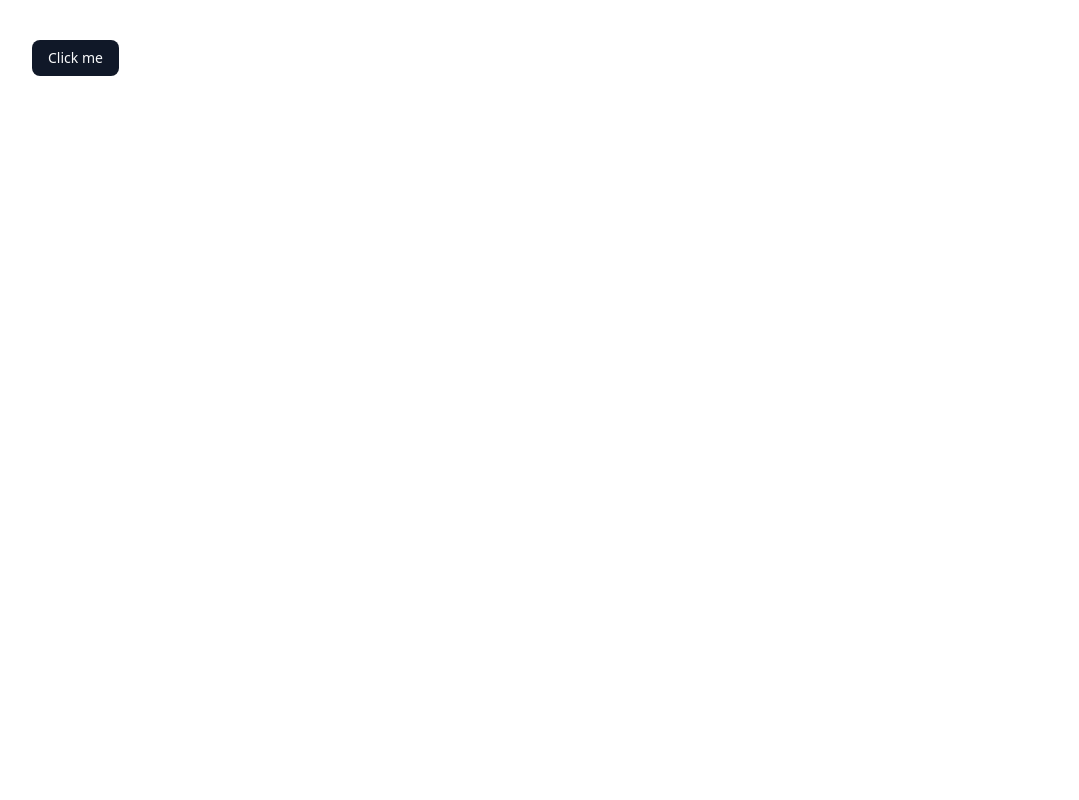
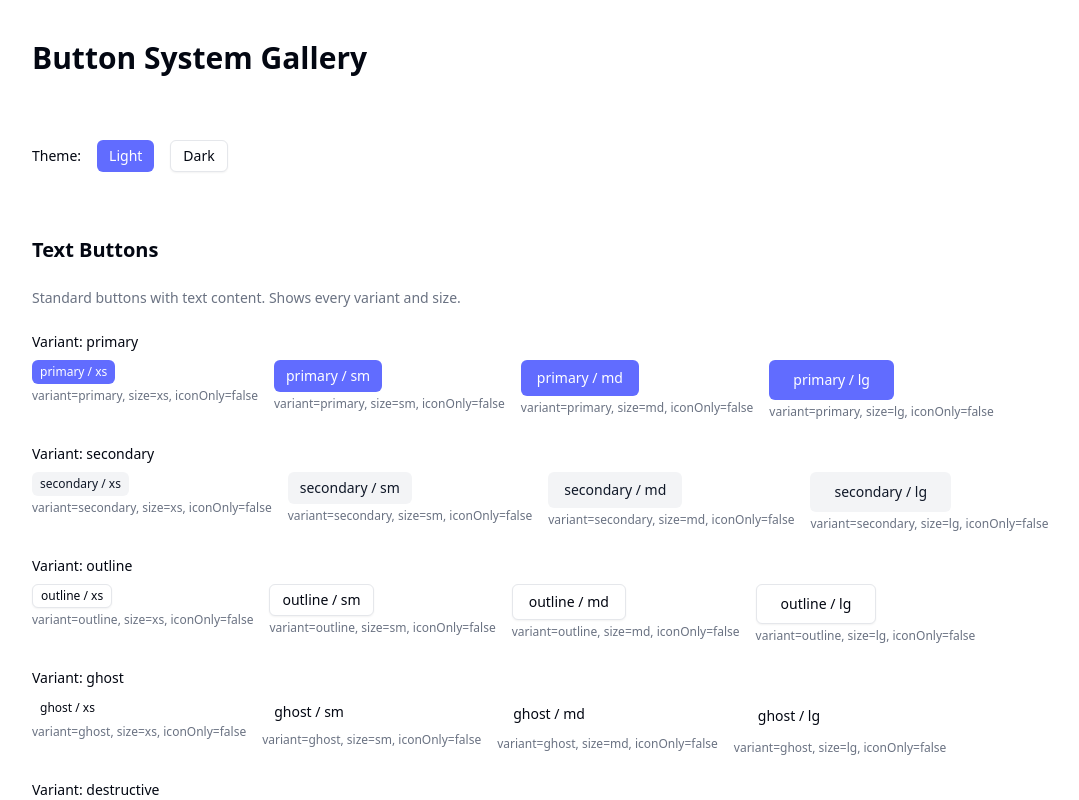
Before and after one commit to chebert-pd/v0-Wyllo, a Next.js app in the folder my-app/: page / in a window 1280 px wide. Shown: the top 800 px of the page, without its empty margins (8-1087 px from the left). Built offline with nearby package versions, Linux system fonts and the light colour scheme.

Commit message:
Adding gallery and components

```diff
--- a/my-app/app/globals.css
+++ b/my-app/app/globals.css
@@ -48,15 +48,15 @@
 }
 
 :root {
-  --radius: 0.625rem;
+  --radius: 0.5rem;
   --background: oklch(1 0 0);
   --foreground: oklch(0.13 0.028 261.692);
   --card: oklch(1 0 0);
   --card-foreground: oklch(0.13 0.028 261.692);
   --popover: oklch(1 0 0);
   --popover-foreground: oklch(0.13 0.028 261.692);
-  --primary: oklch(0.21 0.034 264.665);
-  --primary-foreground: oklch(0.985 0.002 247.839);
+  --primary: oklch(0.62 0.24 274);
+  --primary-foreground: oklch(1 0 0);
   --secondary: oklch(0.967 0.003 264.542);
   --secondary-foreground: oklch(0.21 0.034 264.665);
   --muted: oklch(0.967 0.003 264.542);
@@ -89,8 +89,8 @@
   --card-foreground: oklch(0.985 0.002 247.839);
   --popover: oklch(0.21 0.034 264.665);
   --popover-foreground: oklch(0.985 0.002 247.839);
-  --primary: oklch(0.928 0.006 264.531);
-  --primary-foreground: oklch(0.21 0.034 264.665);
+  --primary: oklch(0.38 0.18 274);
+  --primary-foreground: oklch(1 0 0);
   --secondary: oklch(0.278 0.033 256.848);
   --secondary-foreground: oklch(0.985 0.002 247.839);
   --muted: oklch(0.278 0.033 256.848);
--- a/my-app/app/page.tsx
+++ b/my-app/app/page.tsx
@@ -1,9 +1,173 @@
+// "use client"
+"use client"
 import { Button } from "@/components/ui/button"
 
-export default function Home() {
+import { useEffect, useState } from "react"
+
+function DemoIcon() {
   return (
-    <div className="p-10">
-      <Button>Click me</Button>
+    <svg
+      xmlns="http://www.w3.org/2000/svg"
+      viewBox="0 0 24 24"
+      fill="none"
+      stroke="currentColor"
+      strokeWidth="2"
+      strokeLinecap="round"
+      strokeLinejoin="round"
+    >
+      <circle cx="12" cy="12" r="10" />
+      <path d="M8 12h8" />
+      <path d="M12 8v8" />
+    </svg>
+  )
+}
+
+const variants = [
+  "primary",
+  "secondary",
+  "outline",
+  "ghost",
+  "destructive",
+  "link",
+] as const
+
+const sizes = ["xs", "sm", "md", "lg"] as const
+
+export default function ComponentGallery() {
+  const [theme, setTheme] = useState<"light" | "dark">("light")
+
+  useEffect(() => {
+    const root = document.documentElement
+    if (theme === "dark") {
+      root.classList.add("dark")
+    } else {
+      root.classList.remove("dark")
+    }
+  }, [theme])
+
+  return (
+    <div className="p-10 space-y-16">
+      <h1 className="text-3xl font-bold">Button System Gallery</h1>
+      <div className="flex items-center gap-4">
+        <span className="text-sm font-medium">Theme:</span>
+        <Button
+          variant={theme === "light" ? "primary" : "outline"}
+          size="sm"
+          onClick={() => setTheme("light")}
+        >
+          Light
+        </Button>
+        <Button
+          variant={theme === "dark" ? "primary" : "outline"}
+          size="sm"
+          onClick={() => setTheme("dark")}
+        >
+          Dark
+        </Button>
+      </div>
+
+      {/* TEXT BUTTONS */}
+      <section className="space-y-6">
+        <h2 className="text-xl font-semibold">Text Buttons</h2>
+        <p className="text-sm text-muted-foreground">
+          Standard buttons with text content. Shows every variant and size.
+        </p>
+
+        {variants.map((variant) => (
+          <div key={variant} className="space-y-2">
+            <h3 className="text-sm font-medium">Variant: {variant}</h3>
+            <div className="flex flex-wrap gap-4">
+              {sizes.map((size) => (
+                <div key={size} className="flex flex-col items-start gap-1">
+                  <Button variant={variant} size={size}>
+                    {variant} / {size}
+                  </Button>
+                  <span className="text-xs text-muted-foreground">
+                    variant={variant}, size={size}, iconOnly=false
+                  </span>
+                </div>
+              ))}
+            </div>
+          </div>
+        ))}
+      </section>
+
+      {/* ICON + TEXT */}
+      <section className="space-y-6">
+        <h2 className="text-xl font-semibold">Icon + Text Buttons</h2>
+        <p className="text-sm text-muted-foreground">
+          Buttons with a leading icon and text label.
+        </p>
+
+        {variants.map((variant) => (
+          <div key={variant} className="space-y-2">
+            <h3 className="text-sm font-medium">Variant: {variant}</h3>
+            <div className="flex flex-wrap gap-4">
+              {sizes.map((size) => (
+                <div key={size} className="flex flex-col items-start gap-1">
+                  <Button variant={variant} size={size}>
+                    <DemoIcon />
+                    {variant} / {size}
+                  </Button>
+                  <span className="text-xs text-muted-foreground">
+                    variant={variant}, size={size}, iconOnly=false
+                  </span>
+                </div>
+              ))}
+            </div>
+          </div>
+        ))}
+      </section>
+
+      {/* ICON ONLY */}
+      <section className="space-y-6">
+        <h2 className="text-xl font-semibold">Icon Only Buttons</h2>
+        <p className="text-sm text-muted-foreground">
+          Square buttons. Icon size scales with button size (16px for xs/sm,
+          20px for md/lg).
+        </p>
+
+        {variants.map((variant) => (
+          <div key={variant} className="space-y-2">
+            <h3 className="text-sm font-medium">Variant: {variant}</h3>
+            <div className="flex flex-wrap gap-4">
+              {sizes.map((size) => (
+                <div key={size} className="flex flex-col items-center gap-1">
+                  <Button variant={variant} size={size} iconOnly>
+                    <DemoIcon />
+                  </Button>
+                  <span className="text-xs text-muted-foreground text-center whitespace-pre-line">
+                    {`variant=${variant}
+size=${size}
+iconOnly=true`}
+                  </span>
+                </div>
+              ))}
+            </div>
+          </div>
+        ))}
+      </section>
+
+      {/* STATES */}
+      <section className="space-y-6">
+        <h2 className="text-xl font-semibold">State Examples</h2>
+        <p className="text-sm text-muted-foreground">
+          Demonstrates disabled state across sizes.
+        </p>
+
+        <div className="flex flex-wrap gap-6">
+          {sizes.map((size) => (
+            <div key={size} className="flex flex-col gap-2">
+              <Button size={size} disabled>
+                Disabled / {size}
+              </Button>
+              <Button size={size} iconOnly disabled>
+                <DemoIcon />
+              </Button>
+            </div>
+          ))}
+        </div>
+      </section>
     </div>
   )
 }
--- a/my-app/components/ui/button.tsx
+++ b/my-app/components/ui/button.tsx
@@ -9,7 +9,7 @@ const buttonVariants = cva(
   {
     variants: {
       variant: {
-        default: "bg-primary text-primary-foreground hover:bg-primary/90",
+        primary: "bg-primary text-primary-foreground hover:bg-primary/90",
         destructive:
           "bg-destructive text-white hover:bg-destructive/90 focus-visible:ring-destructive/20 dark:focus-visible:ring-destructive/40 dark:bg-destructive/60",
         outline:
@@ -21,32 +21,35 @@ const buttonVariants = cva(
         link: "text-primary underline-offset-4 hover:underline",
       },
       size: {
-        default: "h-9 px-4 py-2 has-[>svg]:px-3",
         xs: "h-6 gap-1 rounded-md px-2 text-xs has-[>svg]:px-1.5 [&_svg:not([class*='size-'])]:size-3",
         sm: "h-8 rounded-md gap-1.5 px-3 has-[>svg]:px-2.5",
+        md: "h-9 px-4 py-2 has-[>svg]:px-3",
         lg: "h-10 rounded-md px-6 has-[>svg]:px-4",
-        icon: "size-9",
-        "icon-xs": "size-6 rounded-md [&_svg:not([class*='size-'])]:size-3",
-        "icon-sm": "size-8",
-        "icon-lg": "size-10",
+      },
+      iconOnly: {
+        true: "aspect-square px-0",
+        false: "",
       },
     },
     defaultVariants: {
-      variant: "default",
-      size: "default",
+      variant: "primary",
+      size: "md",
+      iconOnly: false,
     },
   }
 )
 
 function Button({
   className,
-  variant = "default",
-  size = "default",
+  variant = "primary",
+  size = "md",
+  iconOnly = false,
   asChild = false,
   ...props
 }: React.ComponentProps<"button"> &
   VariantProps<typeof buttonVariants> & {
     asChild?: boolean
+    iconOnly?: boolean
   }) {
   const Comp = asChild ? Slot.Root : "button"
 
@@ -55,7 +58,8 @@ function Button({
       data-slot="button"
       data-variant={variant}
       data-size={size}
-      className={cn(buttonVariants({ variant, size, className }))}
+      data-icon-only={iconOnly ? "true" : "false"}
+      className={cn(buttonVariants({ variant, size, iconOnly, className }))}
       {...props}
     />
   )
```
